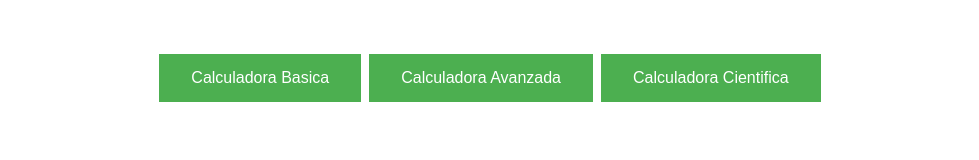
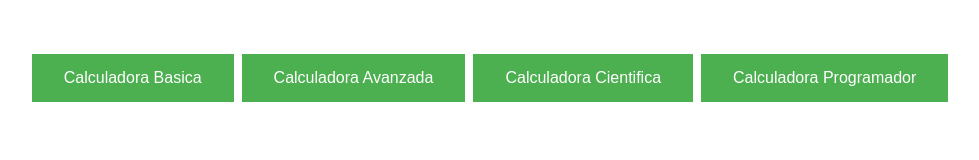
Before and after one commit to ALFONSOVM13/calculadora, a plain HTML site: page index.html in a window 1280 px wide. Shown: the whole page, without its empty margins (150-1129 px from the left). Drawn offline with Linux system fonts and the light colour scheme.

Commit message:
calculadora programador

```diff
--- a/index.html
+++ b/index.html
@@ -30,6 +30,7 @@
         <button onclick="window.open('calculadora basica.html', '_blank')">Calculadora Basica</button>
         <button onclick="window.open('calculadora avanzada.html', '_blank')">Calculadora Avanzada</button>
         <button onclick="window.open('calculadora cientifica.html', '_blank')">Calculadora Cientifica</button>
+        <button onclick="window.open('calculadora programador.html', '_blank')">Calculadora Programador</button>
         <!-- hola -->
       </body>
     </div>
```
